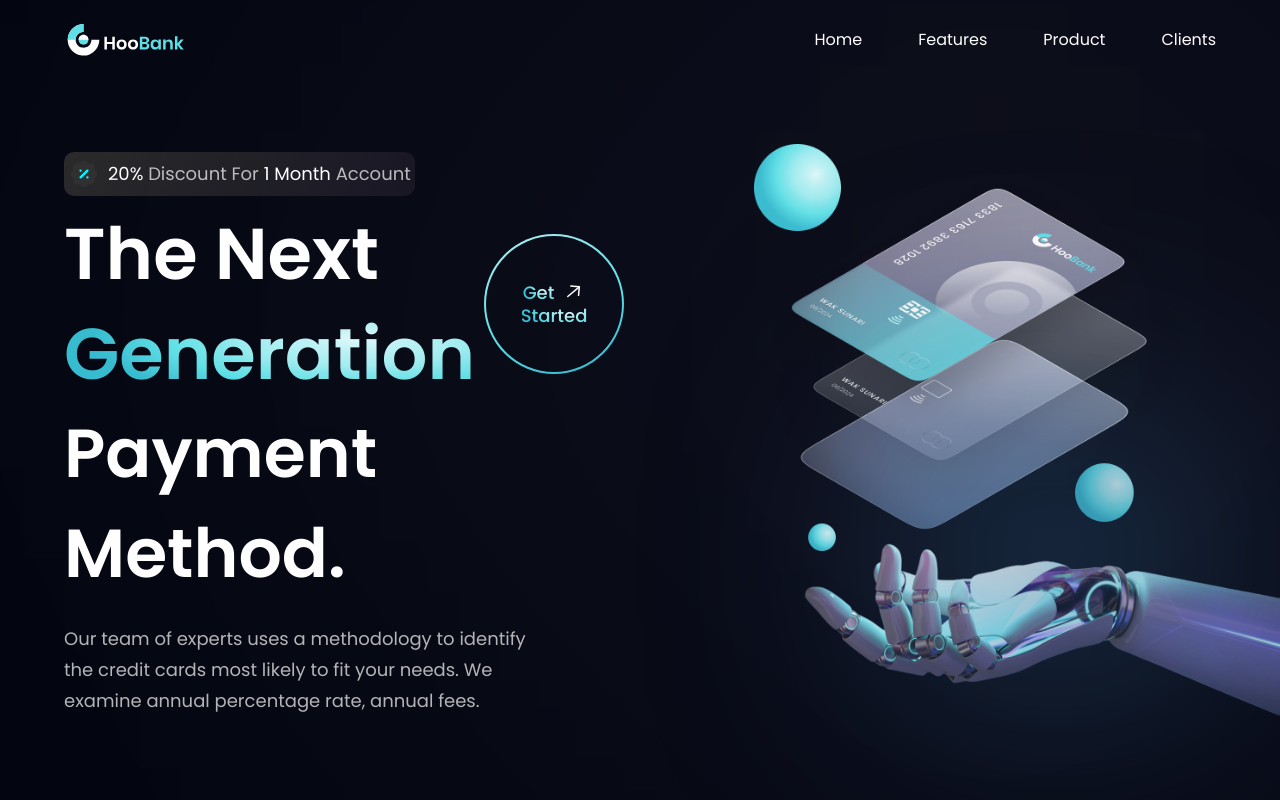
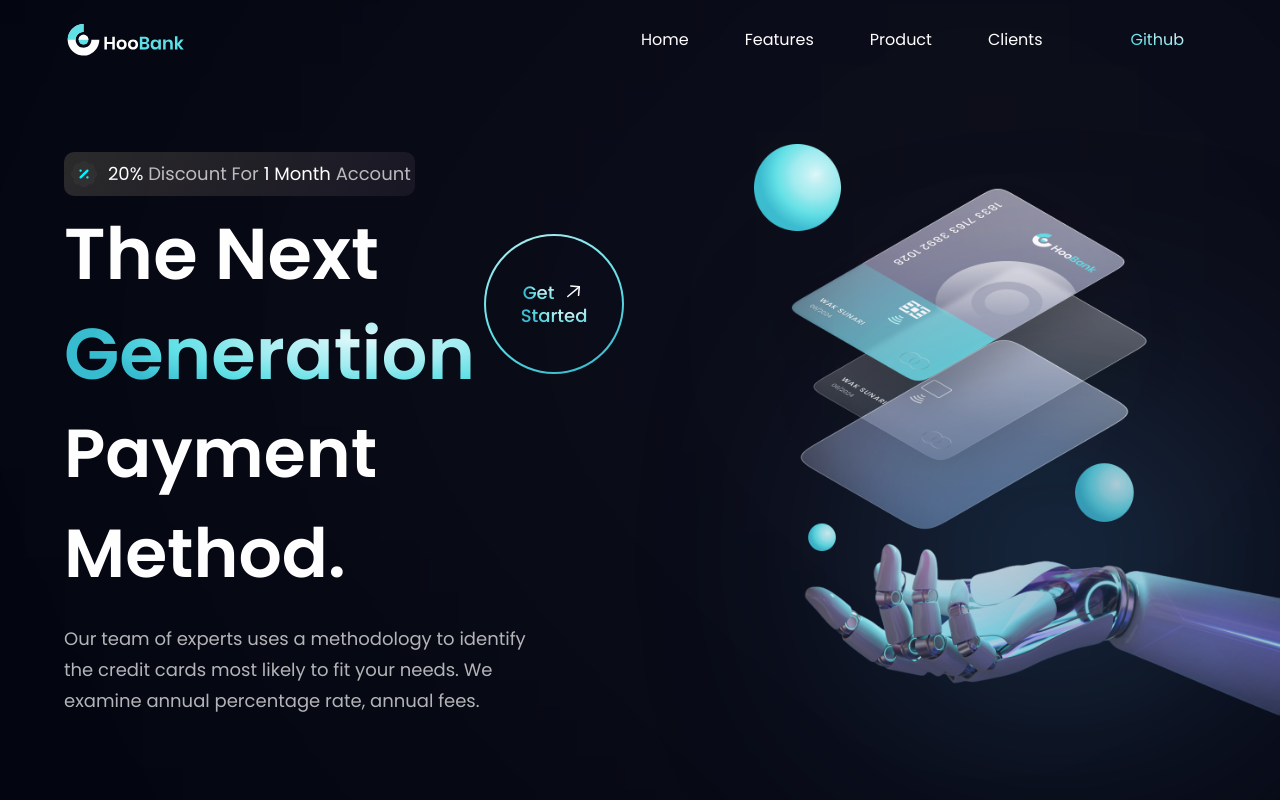
Before and after one commit to samanhoseinpour/crypto-bank, a React (Vite) app: page / in a window 1280 px wide. Shown: the top 800 px of the page. Built offline with nearby package versions, Linux system fonts and the light colour scheme.

Commit message:
feat: route to github repo

```diff
--- a/src/components/Navbar.jsx
+++ b/src/components/Navbar.jsx
@@ -16,11 +16,15 @@ const Navbar = () => {
         {navLinks.map((link, index) => (
           <li
             className={`font-poppins font-normal cursor-pointer text-[16px] text-white list-none ${
-              index === navLinks.length - 1 ? 'mr-0' : 'mr-10'
+              index === navLinks.length - 1
+                ? 'mr-0 text-gradient px-8 font-bold'
+                : 'mr-10'
             }`}
             key={link.id}
           >
-            <a href={`#${link.id}`}>{link.title}</a>
+            <a href={`${link.id}`} target="blank">
+              {link.title}
+            </a>
           </li>
         ))}
       </ul>
@@ -40,12 +44,14 @@ const Navbar = () => {
           } p-6 bg-black-gradient absolute top-20 right-0 mx-4 my-2 w-full rounded-xl sidebar gap-4 justify-center`}
         >
           <ul className="flex flex-col justify-end items-center flex-1 gap-4">
-            {navLinks.map((link) => (
+            {navLinks.map((link, index) => (
               <li
-                className={`font-poppins font-normal cursor-pointer text-[16px] text-white list-none`}
+                className={`font-poppins font-normal cursor-pointer text-[16px] text-white list-none ${
+                  index === navLinks.length - 1 ? 'text-gradient font-bold' : ''
+                }`}
                 key={link.id}
               >
-                <a className="hover:text-cyan-400" href={`#${link.id}`}>
+                <a href={`${link.id}`} target="blank">
                   {link.title}
                 </a>
               </li>
--- a/src/constants.index.js
+++ b/src/constants.index.js
@@ -17,20 +17,24 @@ import {
 
 export const navLinks = [
   {
-    id: 'home',
+    id: '#home',
     title: 'Home',
   },
   {
-    id: 'features',
+    id: '#features',
     title: 'Features',
   },
   {
-    id: 'product',
+    id: '#product',
     title: 'Product',
   },
   {
-    id: 'clients',
+    id: '#clients',
     title: 'Clients',
+  },
+  {
+    id: 'https://github.com/samanhoseinpour/crypto-bank',
+    title: 'Github',
   },
 ];
 
```
